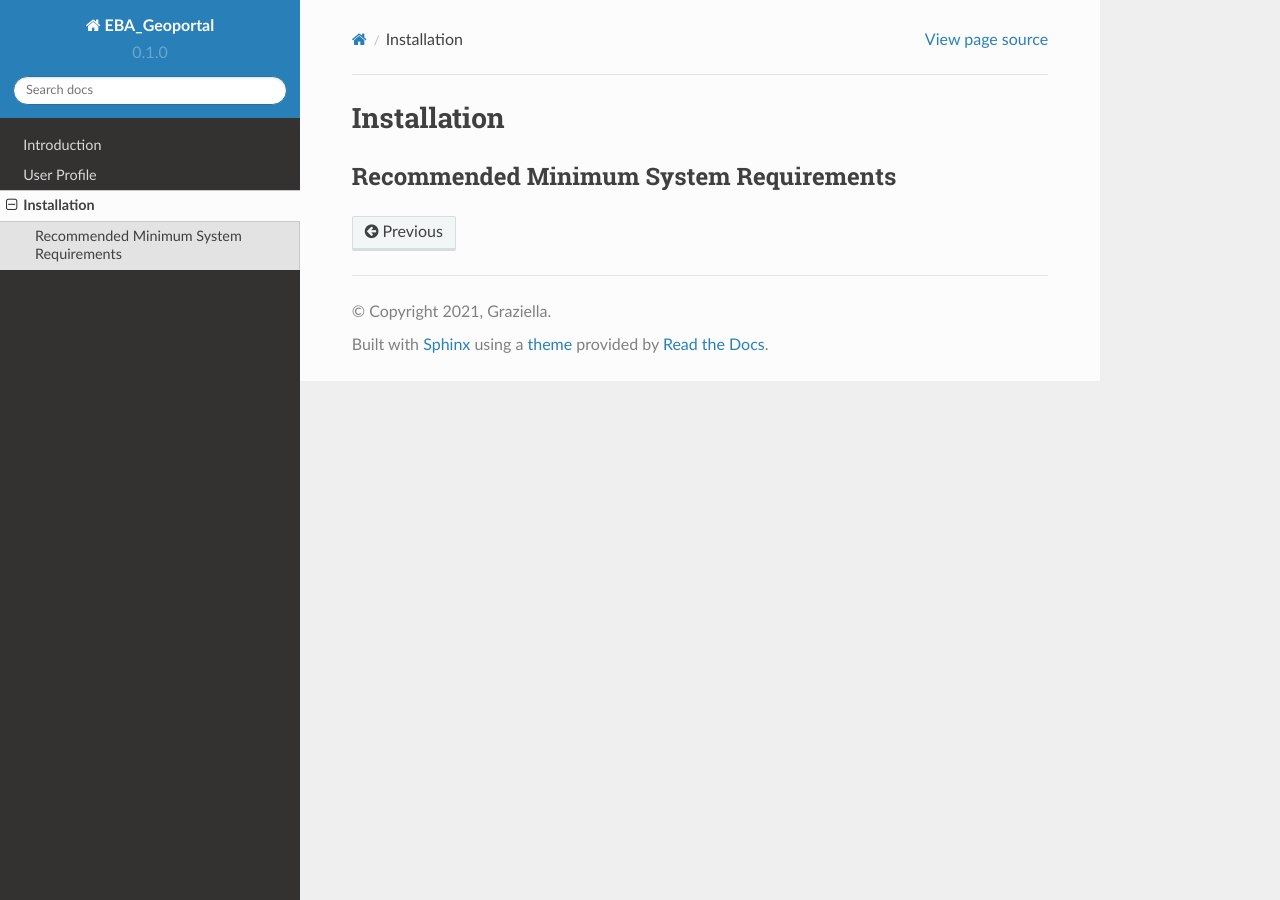
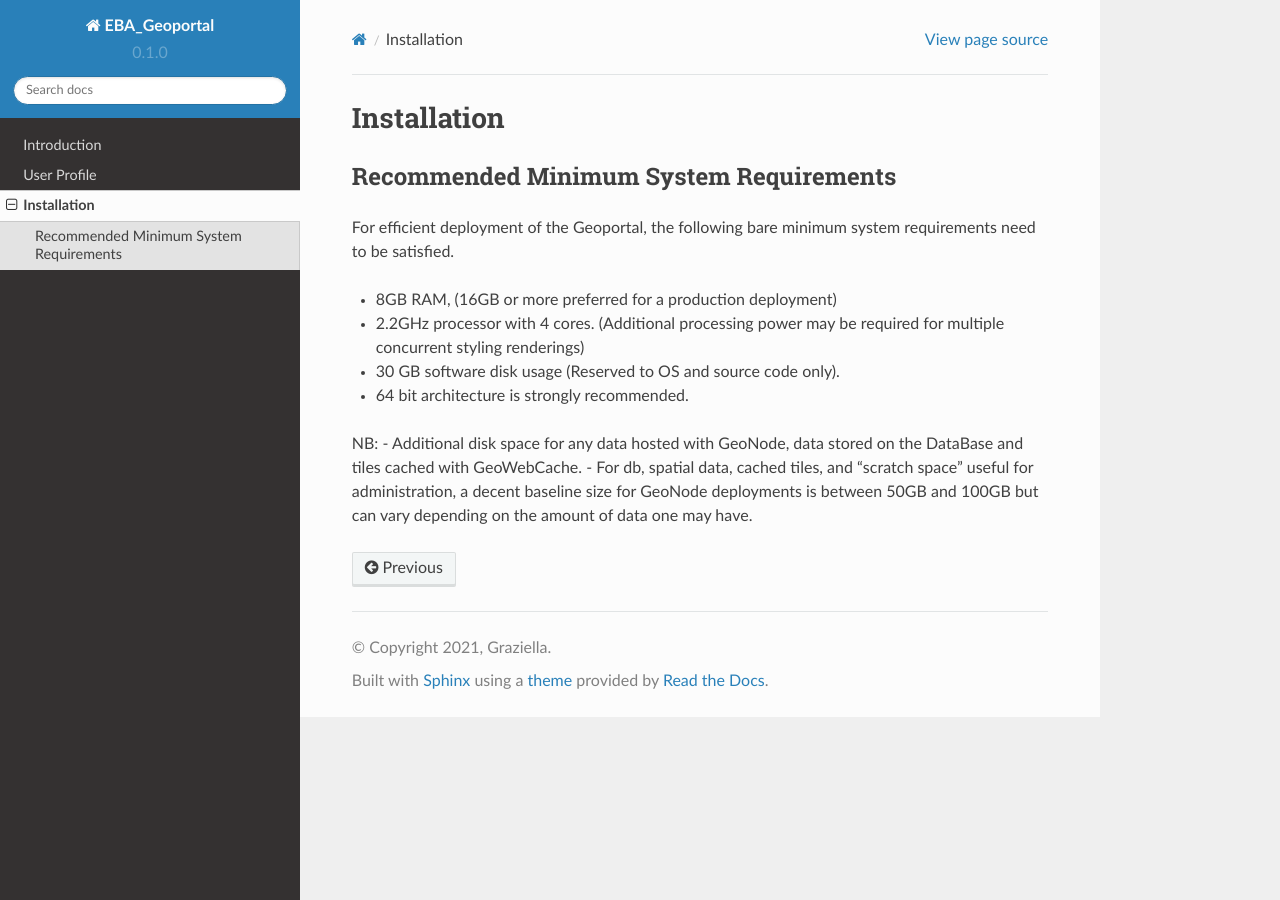
Before and after one commit to anjogu/ebageoportal-tutorial, a Sphinx documentation site: the page built from docs/source/installation.rst, in a window 1280 px wide. Built offline with Sphinx 7.4.7 and the Read the Docs theme 2.0.0, drawn with Linux system fonts in a browser that asks for light colours.

Commit message:
bare minimum requirements

```diff
--- a/docs/source/installation.rst
+++ b/docs/source/installation.rst
@@ -8,3 +8,19 @@ Installation
 ------------
 Recommended Minimum System Requirements
 ------------
+
+
+For efficient deployment of the Geoportal, the following bare minimum system requirements need to be satisfied.
+
+
+• 8GB RAM, (16GB or more preferred for a production deployment)
+
+• 2.2GHz processor with 4 cores. (Additional processing power may be required for multiple concurrent styling renderings)
+
+• 30 GB software disk usage (Reserved to OS and source code only).
+
+• 64 bit architecture is strongly recommended.
+
+NB:
+- Additional disk space for any data hosted with GeoNode, data stored on the DataBase and tiles cached with GeoWebCache.
+- For db, spatial data, cached tiles, and “scratch space” useful for administration, a decent baseline size for GeoNode deployments is between 50GB and 100GB but can vary depending on the amount of data one may have.
```
